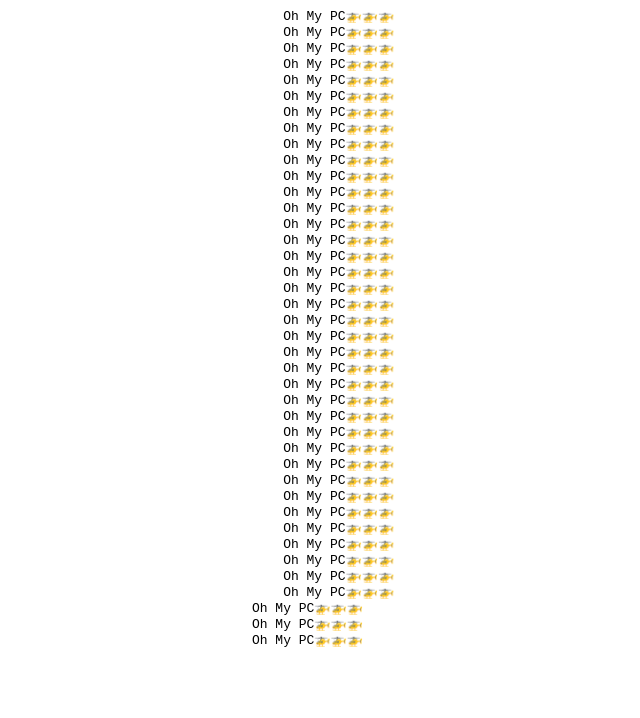
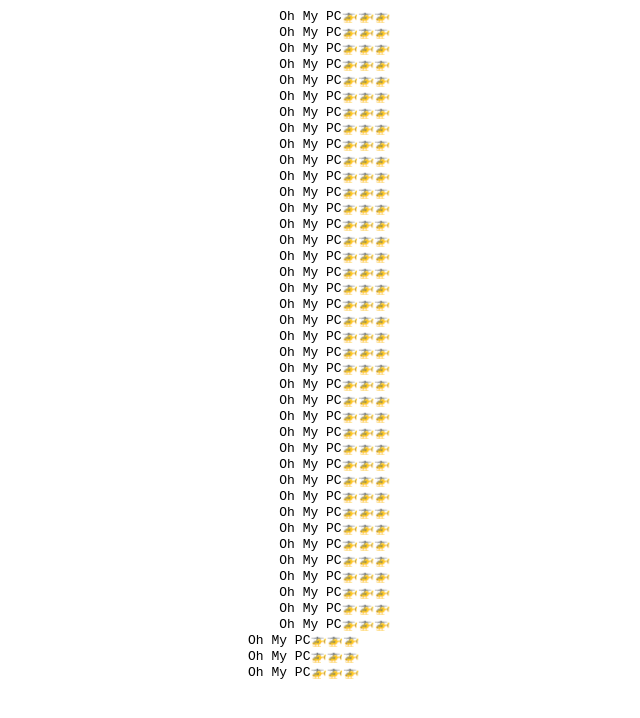
Before and after one commit to 8KStudio/Endless-Oh-My-PC, a plain HTML site: page index.html in a window 1280 px wide. Shown: the whole page, without its empty margins (313-953 px from the left). Drawn offline with Linux system fonts and the light colour scheme.

Commit message:
Update index.html

```diff
--- a/index.html
+++ b/index.html
@@ -13,6 +13,8 @@
 </head>
 <body>
     <pre>
+     Oh My PC🚁🚁🚁
+     Oh My PC🚁🚁🚁
      Oh My PC🚁🚁🚁
      Oh My PC🚁🚁🚁
      Oh My PC🚁🚁🚁
```
